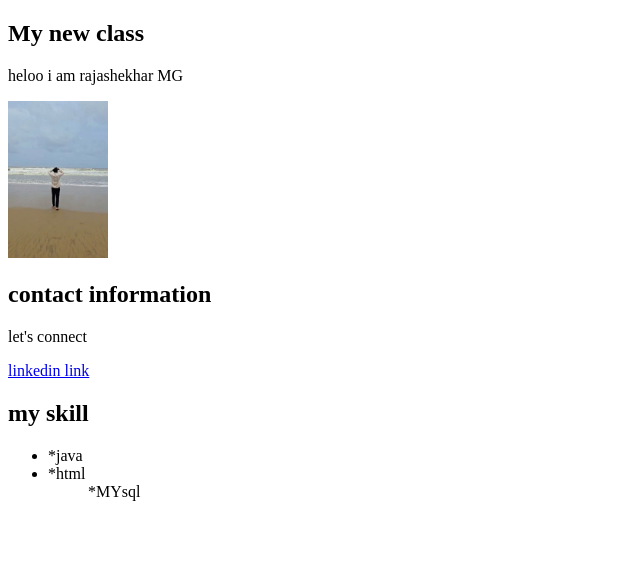
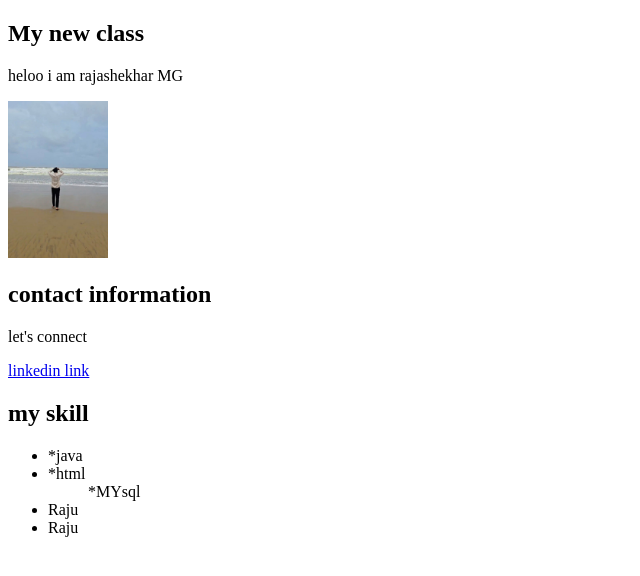
Before and after one commit to Rajashekharmhg/demo1, a plain HTML site: page index.html in a window 1280 px wide. Shown: the whole page, without its empty margins (0-640 px from the left). Drawn offline with Linux system fonts and the light colour scheme.

Commit message:
added li tag

```diff
--- a/index.html
+++ b/index.html
@@ -30,6 +30,9 @@
                     <li>*java</li>
                     <li>*html</li>
                     <ol>*MYsql</ol>
+                    <li>Raju</li>
+                    <li>Raju</li>
+
                 </ul>
             </tr>
         </td>
```
